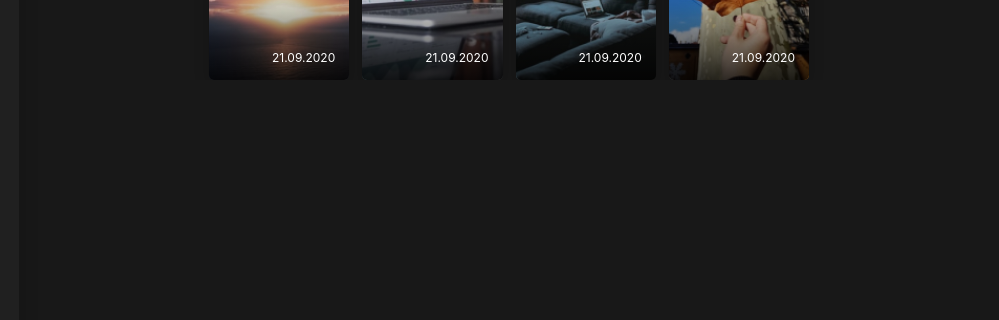
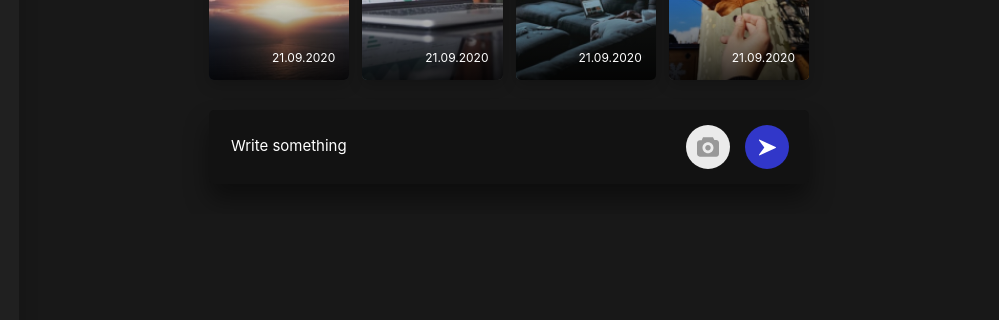
Before and after one commit to Legonella/Personal-blog, a website: page src/index.html in a window 1280 px wide. Shown: the part 215-535 px from the top of the page, 281-1280 px from the left. Drawn offline with nearby package versions, Linux system fonts and the light colour scheme; files that its build step writes are made by us from their sources.

Commit message:
Adding a post block

```diff
--- /dev/null
+++ b/src/assets/scss/blocks/add-post.scss
@@ -0,0 +1,70 @@
+.add-post {
+	padding: 1.5rem 2rem;
+	margin-bottom: 3rem;
+
+	background-color: $secondary;
+	box-shadow: 0 15px 25px rgba($black, 0.45);
+	border-radius: 5px;
+}
+
+.add-post__form {
+	display: flex;
+	align-items: center;
+}
+
+.add-post__textarea {
+	display: block;
+	width: 80%;
+	height: 26px;
+
+	border: none;
+	background: transparent;
+	resize: none;
+
+	font-size: 1.5rem;
+	font-family: inherit;
+	color: $white;
+
+	&::placeholder {
+		color: $white;
+	}
+}
+
+.add-post__form-actions {
+	width: 20%;
+	display: flex;
+	justify-content: flex-end;
+}
+
+.add-post__file,
+.add-post__send {
+	display: block;
+	width: 4.4rem;
+	height: 4.4rem;
+
+	border: none;
+	border-radius: 50%;
+	cursor: pointer;
+
+	transition: background-color 0.2s linear;
+}
+
+.add-post__file {
+	background: #ebebeb url(/assets/images/photo.svg) center no-repeat;
+	input {
+		display: none;
+	}
+
+	&:hover {
+		background-color: darken(#ebebeb, 5%);
+	}
+}
+
+.add-post__send {
+	margin-left: 1.5rem;
+	background-color: $blue;
+
+	&:hover {
+		background-color: darken($blue, 5%);
+	}
+}
--- a/src/assets/scss/blocks/stories.scss
+++ b/src/assets/scss/blocks/stories.scss
@@ -3,6 +3,7 @@
 	grid-template-columns: 1fr 1fr 1fr 1fr;
 	grid-column-gap: 13px;
 	grid-template-rows: 195px;
+	margin-bottom: 3rem;
 }
 
 .stories__item {
--- a/src/assets/scss/style.scss
+++ b/src/assets/scss/style.scss
@@ -34,3 +34,4 @@ body {
 @import "blocks/social.scss";
 @import "blocks/btn.scss";
 @import "blocks/stories.scss";
+@import "blocks/add-post.scss";
--- a/src/index.html
+++ b/src/index.html
@@ -2,7 +2,7 @@
 layout: default
 title: home
 ---
-
+<!-- Block stories -->
 <div class="stories">
 	<div class="stories__item">
 		<img class="stories__preview" src="assets/images/Stories/story 1.jpg" alt="" />
@@ -25,3 +25,20 @@ title: home
 		<time class="stories__date" datetime="2020-09-21">21.09.2020</time>
 	</div>
 </div>
+<!-- End stories -->
+
+<!-- Add post -->
+
+<div class="add-post">
+	<form class="add-post__form" action="/" method="POST">
+	<textarea class="add-post__textarea" name="post-text" placeholder="Write something"></textarea>
+	<div class="add-post__form-actions">
+		<label class="add-post__file" for="add-post-file">
+			<input type="file" id="add-post-file">
+		</label>
+	<button class="add-post__send" type="submit">
+		<img src="./assets/images/send.svg" alt="Send">
+	</button>
+	</div>
+</form>
+</div>
```
Also changed, not shown: dist/assets/css/style.css, dist/assets/css/style.min.css, dist/assets/images/Director.jpg (deleted), dist/assets/images/Rofls.jpg (deleted), dist/assets/images/photo.svg (added), dist/assets/images/send.svg (added), dist/index.html, src/assets/images/Director.jpg (deleted), src/assets/images/Rofls.jpg (deleted), src/assets/images/photo.svg (added), src/assets/images/send.svg (added), 3 other files.
